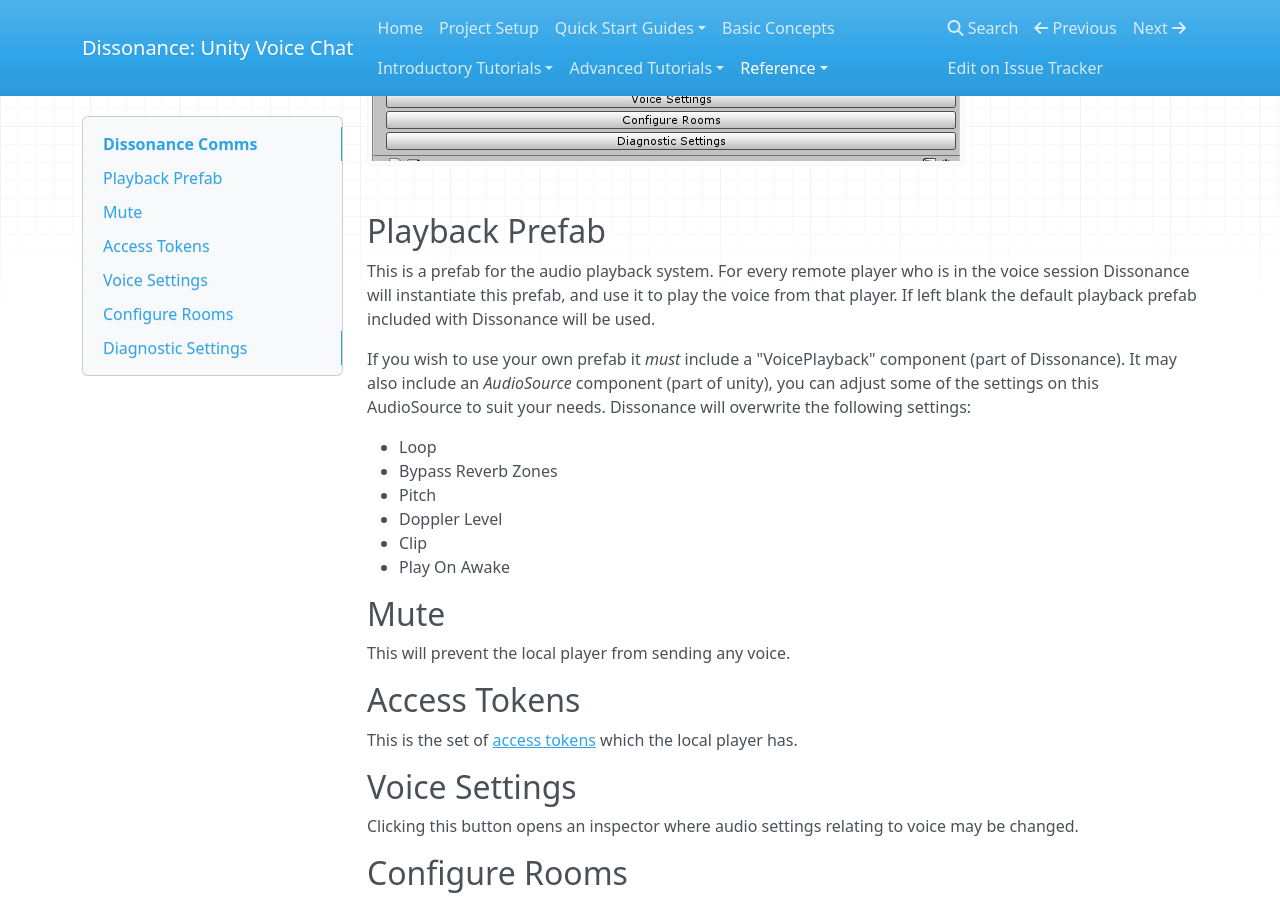
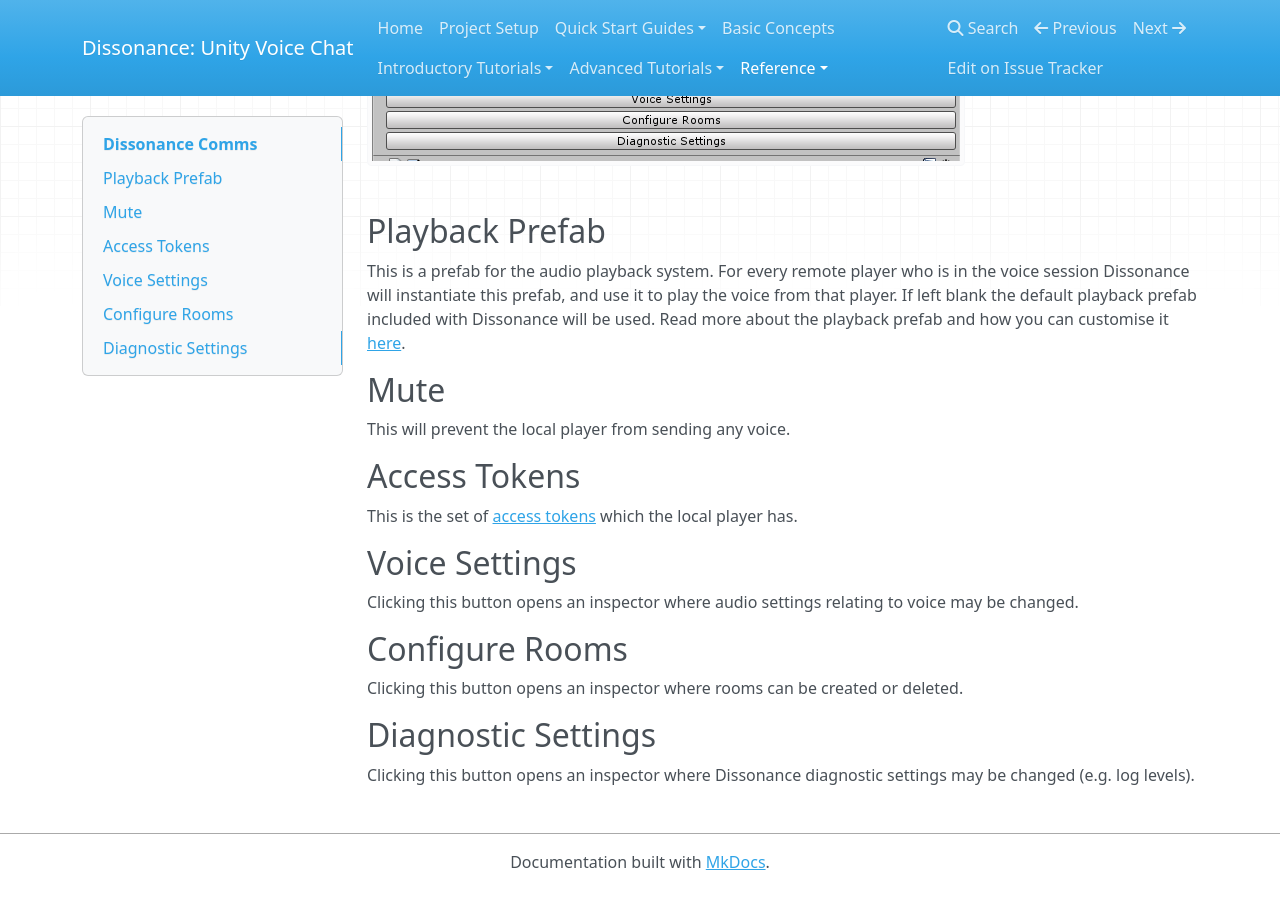
Before and after one commit to Placeholder-Software/Dissonance, an MkDocs documentation site: the page built from docs/Reference/Components/Dissonance-Comms.md, in a window 1280 px wide and 900 px high, scrolled down 359 px. Built offline with MkDocs 1.6.1, drawn with Linux system fonts in a browser that asks for light colours; nearby versions of some CDN libraries; old or Windows-style settings are respelled for this version of MkDocs.

Commit message:
Written documentation for the playback prefab
Signed-off-by: Martin Evans <martindevans@gmail.com>

```diff
--- a/docs/Reference/Components/Dissonance-Comms.md
+++ b/docs/Reference/Components/Dissonance-Comms.md
@@ -6,16 +6,7 @@
 
 ## Playback Prefab
 
-This is a prefab for the audio playback system. For every remote player who is in the voice session Dissonance will instantiate this prefab, and use it to play the voice from that player. If left blank the default playback prefab included with Dissonance will be used.
-
-If you wish to use your own prefab it *must* include a "VoicePlayback" component (part of Dissonance). It may also include an *AudioSource* component (part of unity), you can adjust some of the settings on this AudioSource to suit your needs. Dissonance will overwrite the following settings:
-
- - Loop
- - Bypass Reverb Zones
- - Pitch
- - Doppler Level
- - Clip
- - Play On Awake
+This is a prefab for the audio playback system. For every remote player who is in the voice session Dissonance will instantiate this prefab, and use it to play the voice from that player. If left blank the default playback prefab included with Dissonance will be used. Read more about the playback prefab and how you can customise it [here](Tutorials/Playback-Prefab.md).
 
 ## Mute
 
--- a/mkdocs.yml
+++ b/mkdocs.yml
@@ -24,6 +24,7 @@
     - "Audio Mixing For Voice": "Tutorials/Audio-Mixing.md"
     - "Access Tokens": "Tutorials/Access-Control-Tokens.md"
     - "Channel Priority": "Tutorials/Channel-Priority.md"
+    - "Custom Playback Prefab": "Tutorials/Playback-Prefab.md"
 - "Advanced Tutorials":
     - "Writing A Custom Network Integration": "Tutorials/Custom-Networking.md"
     - "Writing A Custom IDissonancePlayer": "Tutorials/Custom-Position-Tracking.md"
```
Also changed, not shown: docs/Tutorials/Playback-Prefab.md (added, +66 -0 lines).
